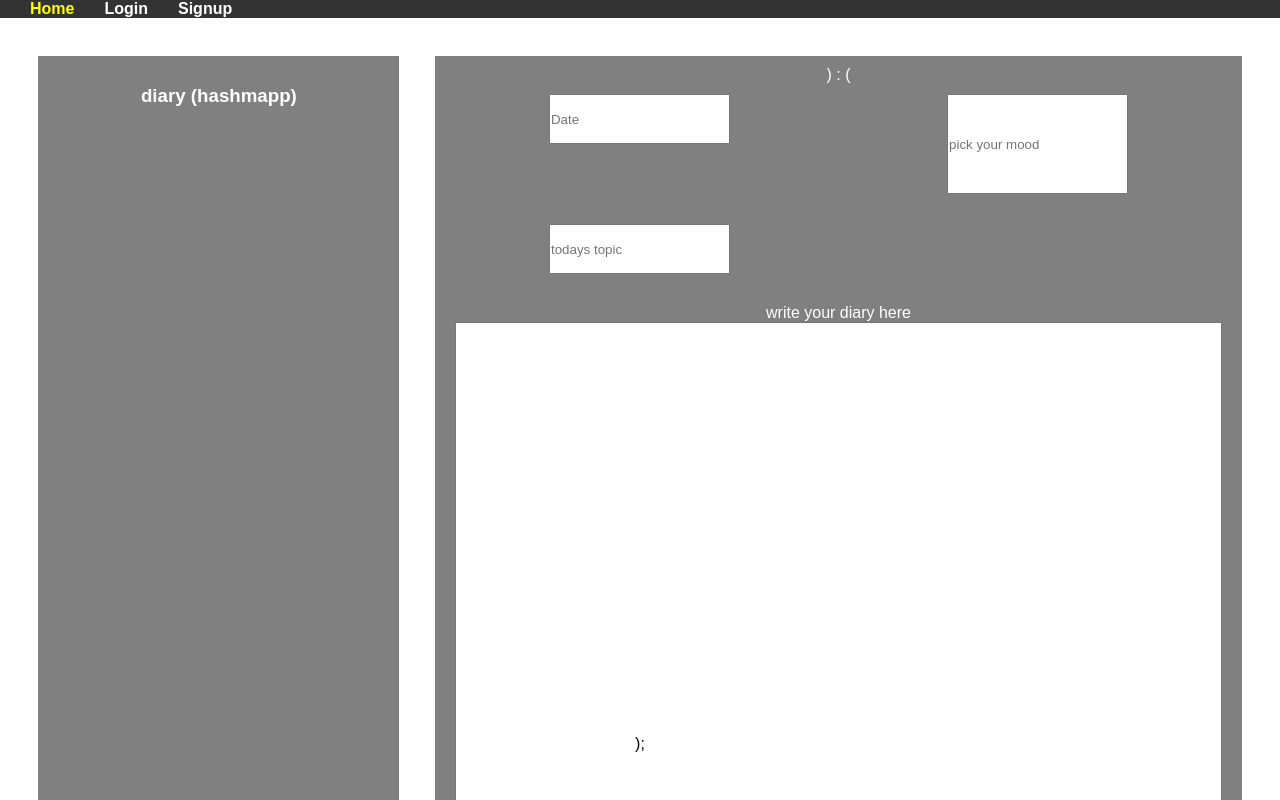
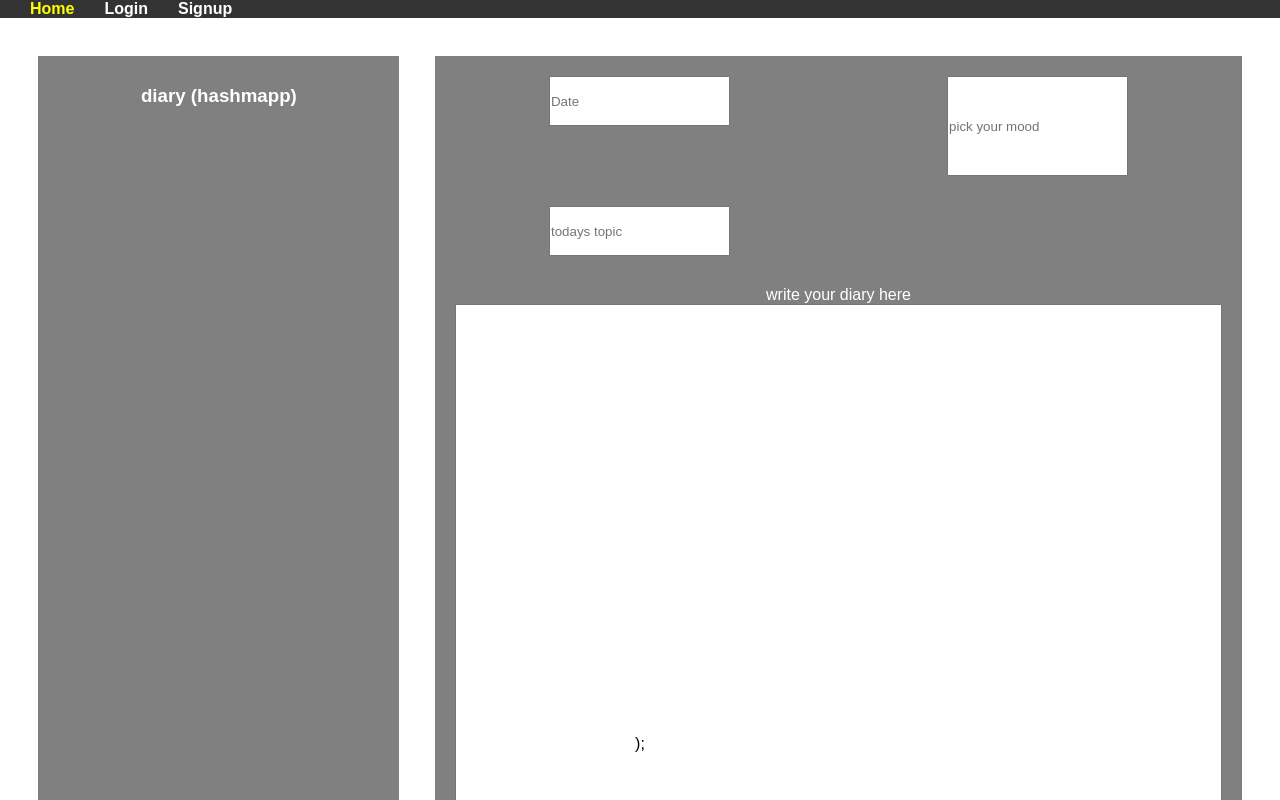
Before and after one commit to bakkary/PythonStreamlitBIApplication, a React (Vite) app in the folder HOP-ReactStreamlit-Application/: page / in a window 1280 px wide. Shown: the top 800 px of the page. Built offline with nearby package versions, Linux system fonts and the light colour scheme.

Commit message:
minor error
fixed a minor error in home page that displayed html"code"

```diff
--- a/HOP-ReactStreamlit-Application/src/App.jsx
+++ b/HOP-ReactStreamlit-Application/src/App.jsx
@@ -55,7 +55,7 @@ function App() {
       </div>
 
       <div className="user-flex-item flex-item2">
-        ) : (
+
           <div className="diary">
 
             <div className="diary-items diary-item1">
```
